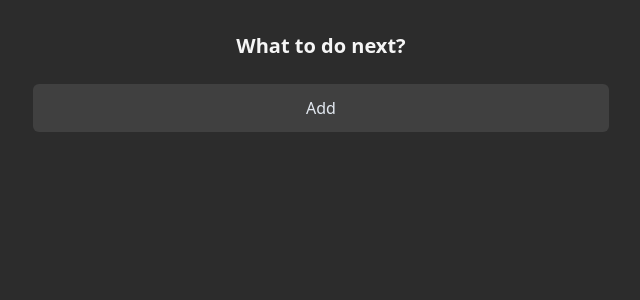
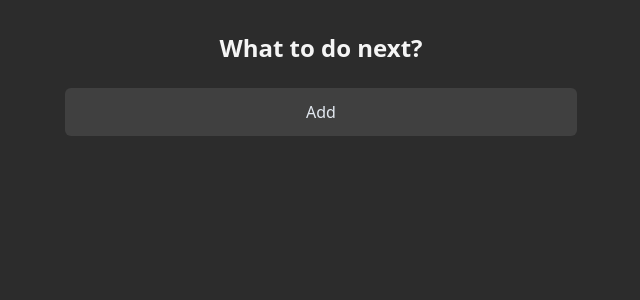
Before and after one commit to Humboorgir/Tauri-reminder-app, a Svelte app: page / in a window 1280 px wide. Shown: the top 300 px of the page, without its empty margins (319-959 px from the left). Built offline with nearby package versions, Linux system fonts and the light colour scheme.

Commit message:
Change tasks and button components max-w to large instead of x large

```diff
--- a/src/App.svelte
+++ b/src/App.svelte
@@ -11,6 +11,8 @@
 
   window.addEventListener("click", playAudio);
   function playAudio() {
+    // play the audio as soon as the user interacts with the window
+    // we'll change the src to start or stop it later
     alarm.play();
     console.log("alarm is now playing");
     window.removeEventListener("click", playAudio);
@@ -72,14 +74,14 @@
 </script>
 
 <div class="bg-[#2c2c2c] min-h-screen w-screen flex flex-col items-center py-8">
-  <h1 class="font-bold text-xl text-neutral-100 w-fit mb-2">What to do next?</h1>
+  <h1 class="font-bold text-xl md:text-2xl text-neutral-100 w-fit mb-2">What to do next?</h1>
   <div class="mb-4 flex flex-col gap-2 md:gap-3">
     {#each tasks as task}
       <TaskComponent {...task} />
     {/each}
   </div>
 
-  <Button className="w-[90vw] max-w-xl py-2 md:py-3" onClick={handleClick}>Add</Button>
+  <Button className="w-[90vw] max-w-lg py-2 md:py-3" onClick={handleClick}>Add</Button>
 
   {#if $showModal}
     <TaskModal {addTask} />
--- a/src/components/task.svelte
+++ b/src/components/task.svelte
@@ -12,7 +12,7 @@
   const timeFormatted = `${hour}:${minute} ${zone}`;
 </script>
 
-<div class="relative text-neutral-200 flex items-start bg-[#3b3b3b] rounded-md p-2 w-[90vw] max-w-xl">
+<div class="relative text-neutral-200 flex items-start bg-[#3b3b3b] rounded-md p-2 w-[90vw] max-w-lg">
   <div
     class="h-16 w-16 bg-neutral-500 rounded-md grid place-items-center text-3xl
   mr-2 font-bold shrink-0 md:h-24 md:w-24 md:text-5xl"
```
